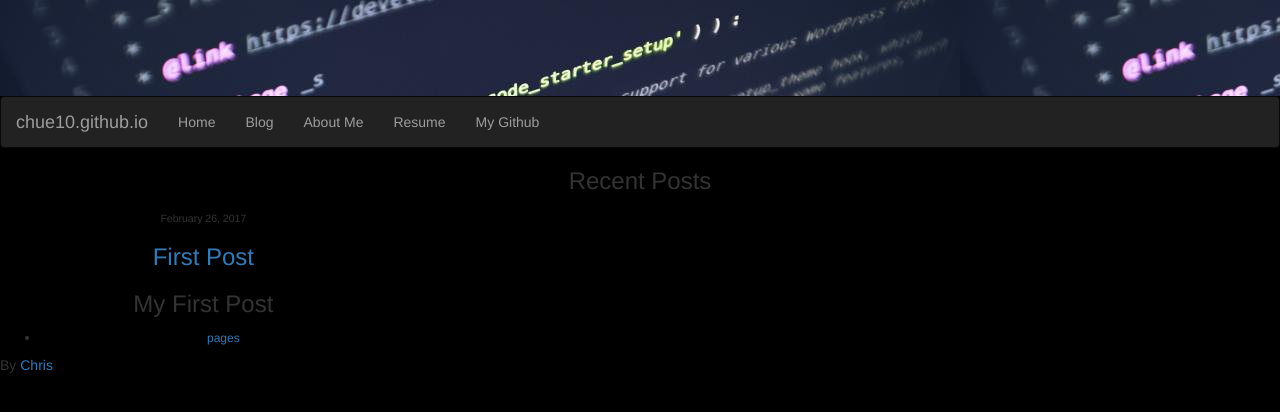
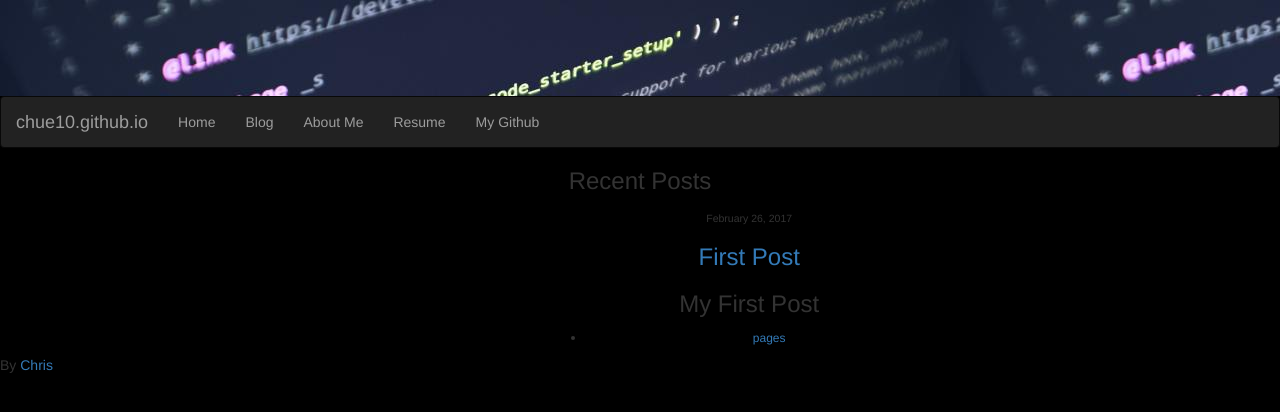
Before and after one commit to chue10/chue10.github.io, a Jekyll site: the page built from blog.html, in a window 1280 px wide. Shown: the top 412 px of the page. Built offline with Jekyll 4.4.1, drawn with Linux system fonts in a browser that asks for light colours; nearby versions of some CDN libraries.

Commit message:
Update blog.html

```diff
--- a/blog.html
+++ b/blog.html
@@ -5,7 +5,7 @@ layout: default
     <h3 class="text-center">Recent Posts</h3>
     {% for post in site.posts %}
     <div class="row">
-        <div class="col-md-4 text-center">
+        <div class="col-md-4 col-md-offset-5 text-center">
 
             <sub>{{ post.date | date: '%B %d, %Y' }}</sub>
             <a href="{{ post.url }}"><h3 class="text-center">{{ post.title }}</h3></a>
```
